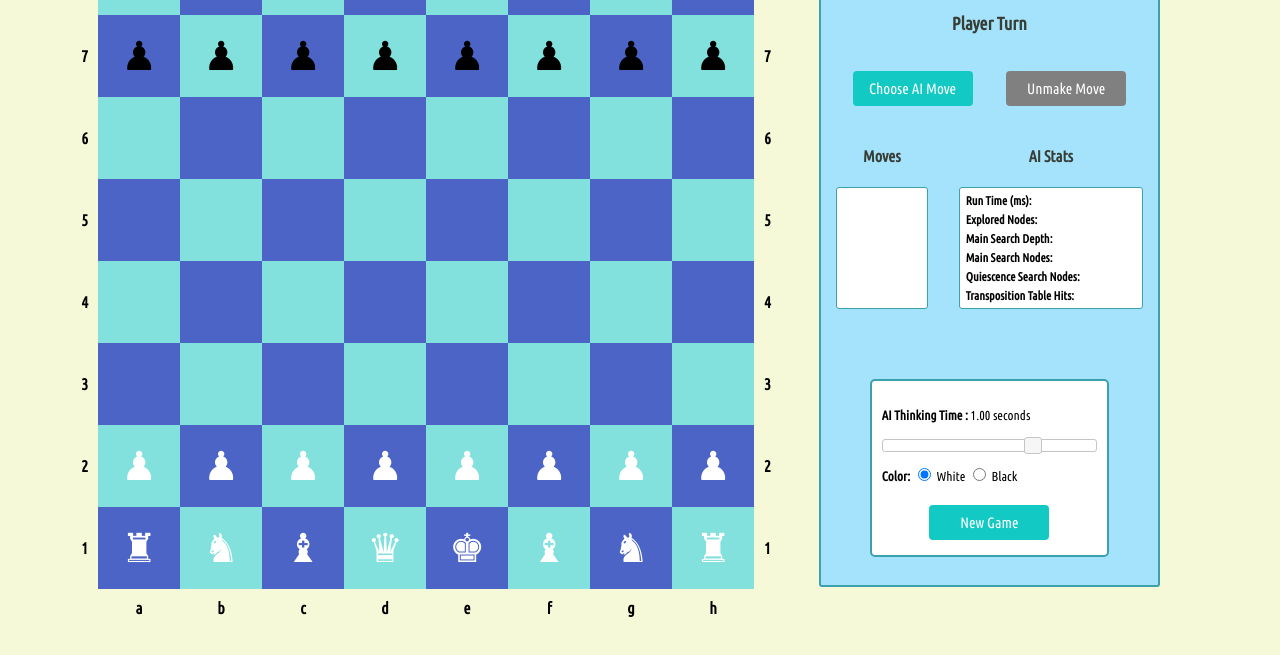
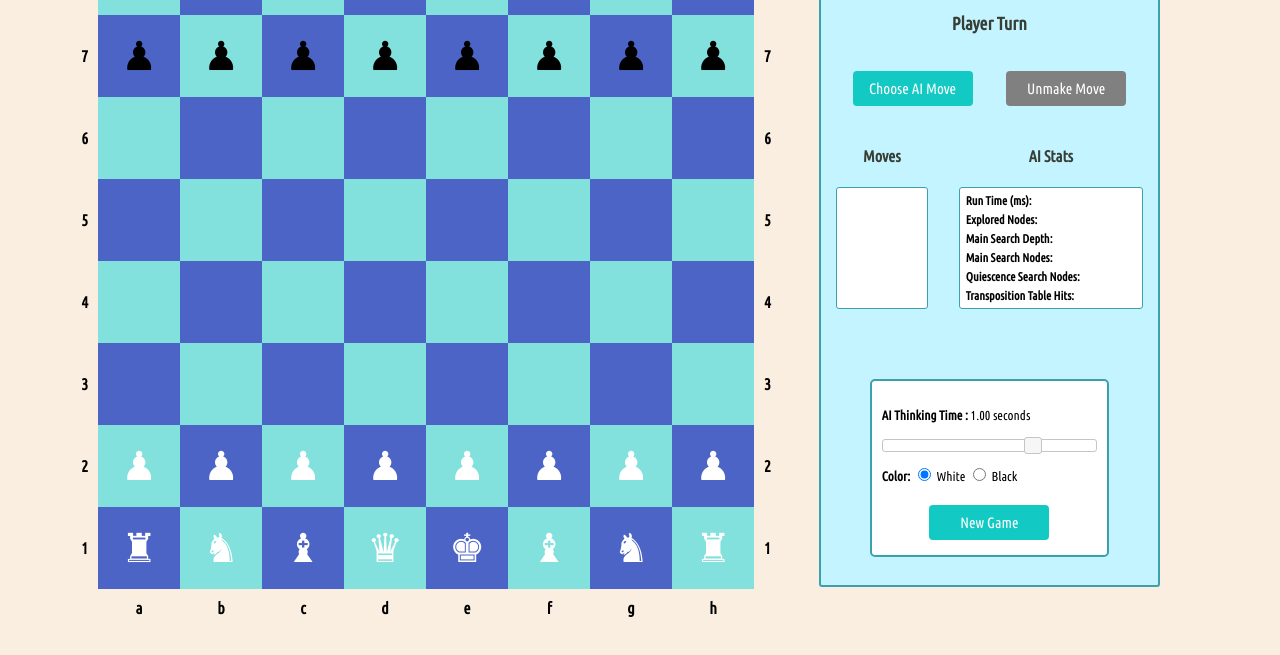
Before and after one commit to Rmark92/Patzer, a website built with webpack: page index.html in a window 1280 px wide. Shown: the part 113-768 px from the top of the page. Built offline with nearby package versions, Linux system fonts and the light colour scheme.

Commit message:
change colors

```diff
--- a/stylesheets/style.css
+++ b/stylesheets/style.css
@@ -1,6 +1,7 @@
 body {
   font-family: 'Ubuntu Condensed', sans-serif;
-  background-color: #f6f9d7;
+  /* background-color: #f6f9d7; */
+  background-color: #f9eedf;
 }
 
 header {
@@ -118,6 +119,7 @@ tr {
   border: 2px solid #3ca1ad;
   border-radius: 3px;
   background-color: #a5e2fb;
+  background-color: #c4f4ff;
 }
 
 .controls > * {
```
